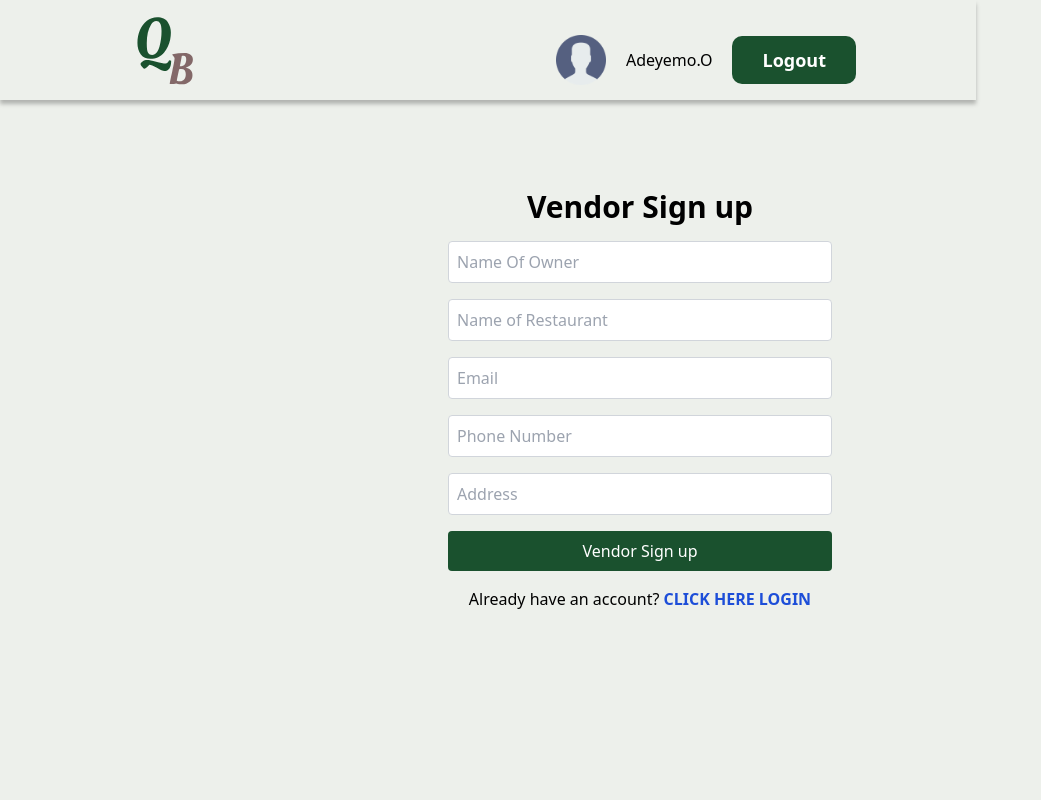
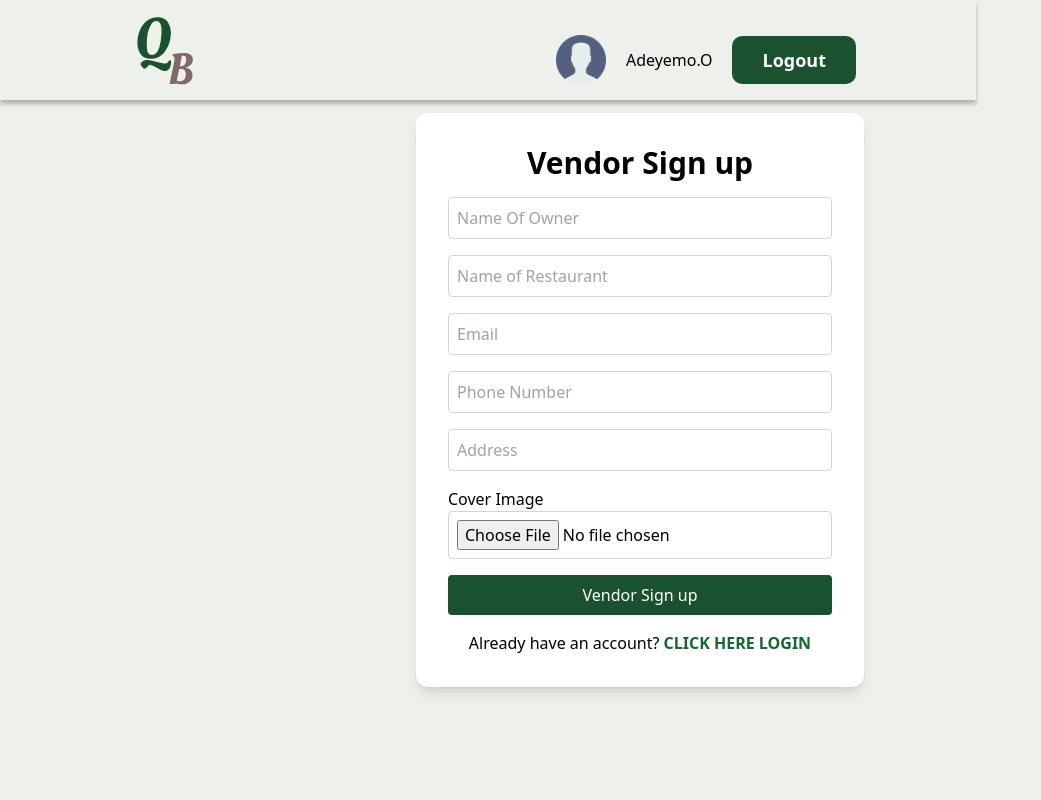
Before and after one commit to decadevs/live-project-frontend-2-quick-bite-frontend, a React (Vite) app in the folder client/: page /vendor in a window 1280 px wide. Shown: the top 800 px of the page, without its empty margins (0-1041 px from the left). Built offline with nearby package versions, Linux system fonts and the light colour scheme.

Commit message:
vendor-verification by Echendu1

```diff
--- a/client/src/components/vendorLogin.tsx
+++ b/client/src/components/vendorLogin.tsx
@@ -1,5 +1,4 @@
 import { useState } from 'react';
-// import { useNavigate } from 'react-router-dom';
 import { Link as RouterLink, useNavigate } from 'react-router-dom';
 import Header from './Header';
 
@@ -26,6 +25,7 @@ const VendorLoginForm = () => {
                     </label>
                     <input
                         type="text"
+                        placeholder="enter email"
                         id="email"
                         className="w-full p-2 border rounded"
                         value={email}
@@ -34,10 +34,11 @@ const VendorLoginForm = () => {
                 </div>
                 <div className="mb-4">
                     <label htmlFor="password" className="block font-medium">
-                       Vendor Password
+                        Password
                     </label>
                     <input
                         type="password"
+                        placeholder="enter password"
                         id="password"
                         className="w-full p-2 border rounded"
                         value={password}
@@ -53,16 +54,8 @@ const VendorLoginForm = () => {
                 </button>
                 <p className="text-black text-center mt-4">
                     Don't have an account?{' '}
-                    <RouterLink to="/vendor" className="text-blue-700 font-bold">
+                    <RouterLink to="/verifyVendor" className="text-green-800 font-bold">
                       Sign up as a Vendor
-                    </RouterLink>
-                </p>
-
-
-                <p className="text-black text-center mt-4">
-                    Received an email?{' '}
-                    <RouterLink to="/vendorPassword" className="text-blue-700 font-bold">
-                      Click here to change password
                     </RouterLink>
                 </p>
             </div>
--- a/client/src/components/vendorPassword.tsx
+++ b/client/src/components/vendorPassword.tsx
@@ -1,3 +1,5 @@
+
+
 import { useState } from 'react';
 // import { useNavigate } from 'react-router-dom';
 import { Link as RouterLink, useNavigate } from 'react-router-dom';
@@ -21,10 +23,11 @@ const VendorPassword = () => {
                 <h2 className="text-2xl font-bold mb-4">Vendor Change Password </h2>
                 <div className="mb-4">
                     <label htmlFor="password" className="block font-medium">
-                    Vendor Password
+                    Old Password
                     </label>
                     <input
                         type="password"
+                        placeholder="enter password"
                         id="password"
                         className="w-full p-2 border rounded"
                         value={password}
@@ -37,6 +40,7 @@ const VendorPassword = () => {
                     </label>
                     <input
                         type="password"
+                        placeholder="new password"
                         id="newPassword"
                         className="w-full p-2 border rounded"
                         value={newPassword}
@@ -49,6 +53,7 @@ const VendorPassword = () => {
                     </label>
                     <input
                         type="password"
+                        placeholder="confirm password"
                         id="confirmNewPassword"
                         className="w-full p-2 border rounded"
                         value={confirmNewPassword}
@@ -62,12 +67,6 @@ const VendorPassword = () => {
                 >
                     Change Password
                 </button>
-                {/* <p className="text-black text-center mt-4">
-                    Don't have an account?{' '}
-                    <RouterLink to="/vendor" className="text-blue-700 font-bold">
-                      Click here to register
-                    </RouterLink>
-                </p> */}
             </div>
         </div>
         </>
--- a/client/src/components/vendorSignUp.tsx
+++ b/client/src/components/vendorSignUp.tsx
@@ -7,7 +7,8 @@ const VendorSignupForm = () => {
         restaurantName: '',
         email: '',
         phoneNumber: '',
-        address: ''
+        address: '',
+        coverImage: null as File | null
     });
     const [signupSuccess, setSignupSuccess] = useState(false);
     // const [passwordValidation, setPasswordValidation] = useState(false);
@@ -15,6 +16,8 @@ const VendorSignupForm = () => {
 
     const handleChange = (e: ChangeEvent<HTMLInputElement>) => {
         const { name, value } = e.target;
+
+
         setVendor((prevVendor) => ({
             ...prevVendor,
             [name]: value
@@ -23,14 +26,25 @@ const VendorSignupForm = () => {
 
 
 
+    const handleFileChange = (e: ChangeEvent<HTMLInputElement>) => {
+        const { files } = e.currentTarget;
+        const file = files && files[0];
+
+        if (file) {
+          setVendor((prevVendor) => ({ ...prevVendor, coverImage: file }));
+        }
+      };
+
+
+
     const handleSubmit = async (e: ChangeEvent<HTMLFormElement>) => {
         e.preventDefault();
 
         try {
-            // Simulate saving user data to the MongoDB database
+
             console.log(vendor);
             setSignupSuccess(true);
-            // Delay navigation to login page for better user experience
+
             setTimeout(() => {
                 navigate('/vendorLogin');
             }, 2000);
@@ -41,9 +55,9 @@ const VendorSignupForm = () => {
 
     return (
         <>
-        <Header/>
-          <div className="flex justify-center items-center h-screen">
-            <div className="max-w-sm mx-auto">
+            <Header />
+            <div className="flex justify-center items-center h-screen px-4">
+                <div className="w-full max-w-md p-8 bg-white rounded-xl shadow-lg">
                     <h1 className="text-black text-3xl font-bold text-center mb-4"> Vendor Sign up</h1>
                     <form onSubmit={handleSubmit} className="mt-4">
                         <input
@@ -86,12 +100,23 @@ const VendorSignupForm = () => {
                         <input
                             type="text"
                             placeholder="Address"
-                        name="Address"
+                            name="address"
                             value={vendor.address}
                             onChange={handleChange}
                             className="w-full p-2 border border-gray-300 rounded mb-4"
                             required
                         />
+                        <label htmlFor="">Cover Image</label>
+                        <input
+                            type="file"
+                            placeholder="Cover Image"
+                            accept="image/*" // Allow only image files
+                            name="coverImage"
+                            onChange={handleFileChange} // Handle file input change
+                            className="w-full p-2 border border-gray-300 rounded mb-4"
+                            required
+                        />
+
                         <button
                             type="submit"
                             className="w-full p-2 bg-deepBlue text-white rounded"
@@ -106,7 +131,7 @@ const VendorSignupForm = () => {
                     )}
                     <p className="text-black text-center mt-4">
                         Already have an account?{' '}
-                    <RouterLink to="/vendorlogin" className="text-blue-700 font-bold">
+                        <RouterLink to="/vendorlogin" className="text-green-800 font-bold">
                             Click here Login
                         </RouterLink>
                     </p>
--- a/client/src/components/vendorVerifyForm.tsx
+++ b/client/src/components/vendorVerifyForm.tsx
@@ -1,3 +1,4 @@
+
 import { useState } from 'react';
 import {Link as RouterLink, useNavigate } from 'react-router-dom';
 import Header from './Header';
@@ -18,7 +19,7 @@ const VendorRegNO = () => {
            <div className="flex justify-center items-center h-screen bg-edf0eb">
 
             <div className="w-1/3 p-8 bg-white rounded-xl shadow">
-                <h2 className="text-2xl font-bold mb-4">Vendor Registration Number</h2>
+                <h2 className="text-2xl font-bold mb-4">Vendor Verification Page</h2>
                 <div className="mb-4">
                     {/* <label htmlFor="regNo" className="block font-medium">
                     RegNo
@@ -44,7 +45,7 @@ const VendorRegNO = () => {
 
                 <p className="text-black text-center mt-4">
                     Not a registered Vendor?{' '}
-                    <RouterLink to="/register" className="text-blue-700 font-bold">
+                    <RouterLink to="/register" className="text-green-800 font-bold">
                       Click here to Sign up as a User
                     </RouterLink>
                 </p>
```
Also changed, not shown: 1 other file (tests, documents, lock files or other folders). Lines whose indentation alone changed are shown as unchanged.
